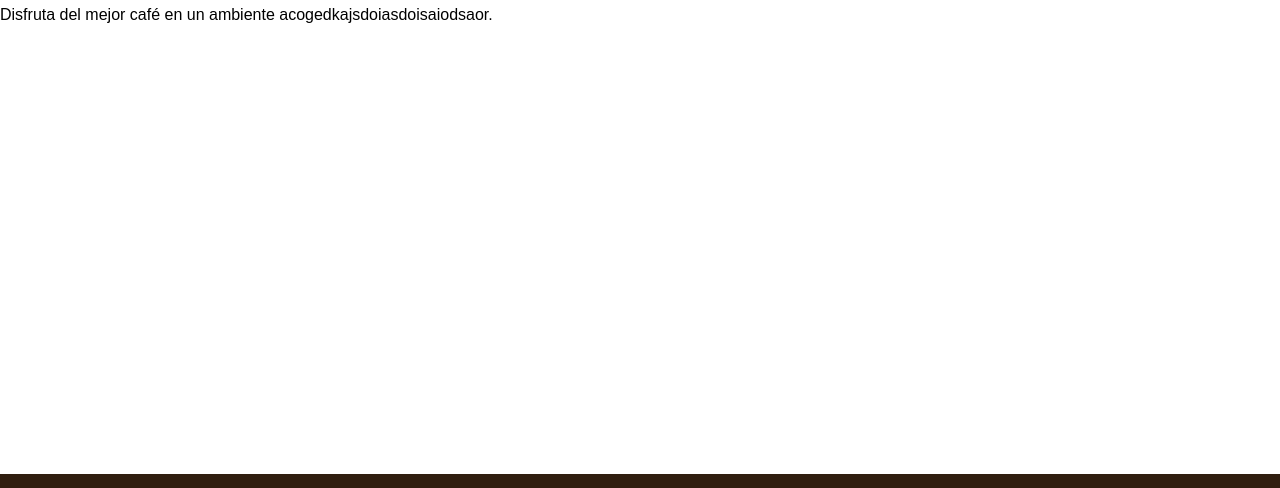
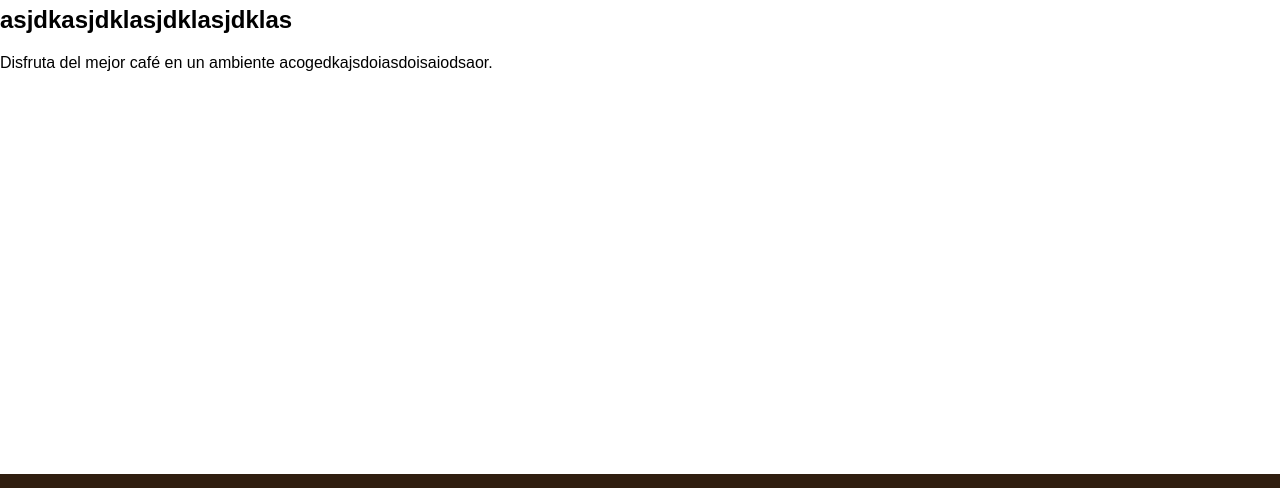
Before and after one commit to Danieltq04/PruebaRepo, a plain HTML site: page index.html in a window 1280 px wide. Shown: the part 168-656 px from the top of the page. Drawn offline with Linux system fonts and the light colour scheme.

Commit message:
cambios en el main

```diff
--- a/index.html
+++ b/index.html
@@ -27,6 +27,7 @@
 
   <main>
     <h1>Bienvenido a Cafetería Delicioso</h1>
+    <h2>asjdkasjdklasjdklasjdklas</h2>
     <p>Disfruta del mejor café en un ambiente acogedkajsdoiasdoisaiodsaor.</p>
   </main>
 
```
